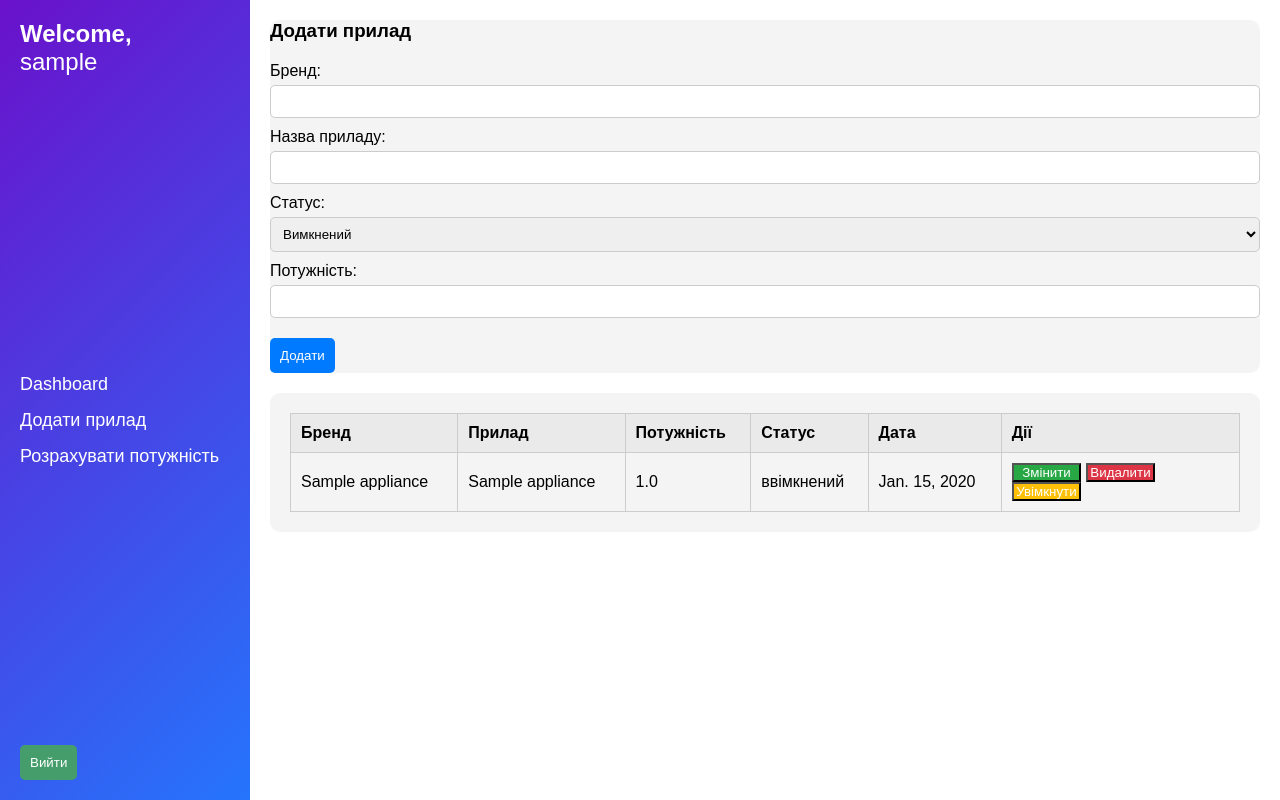
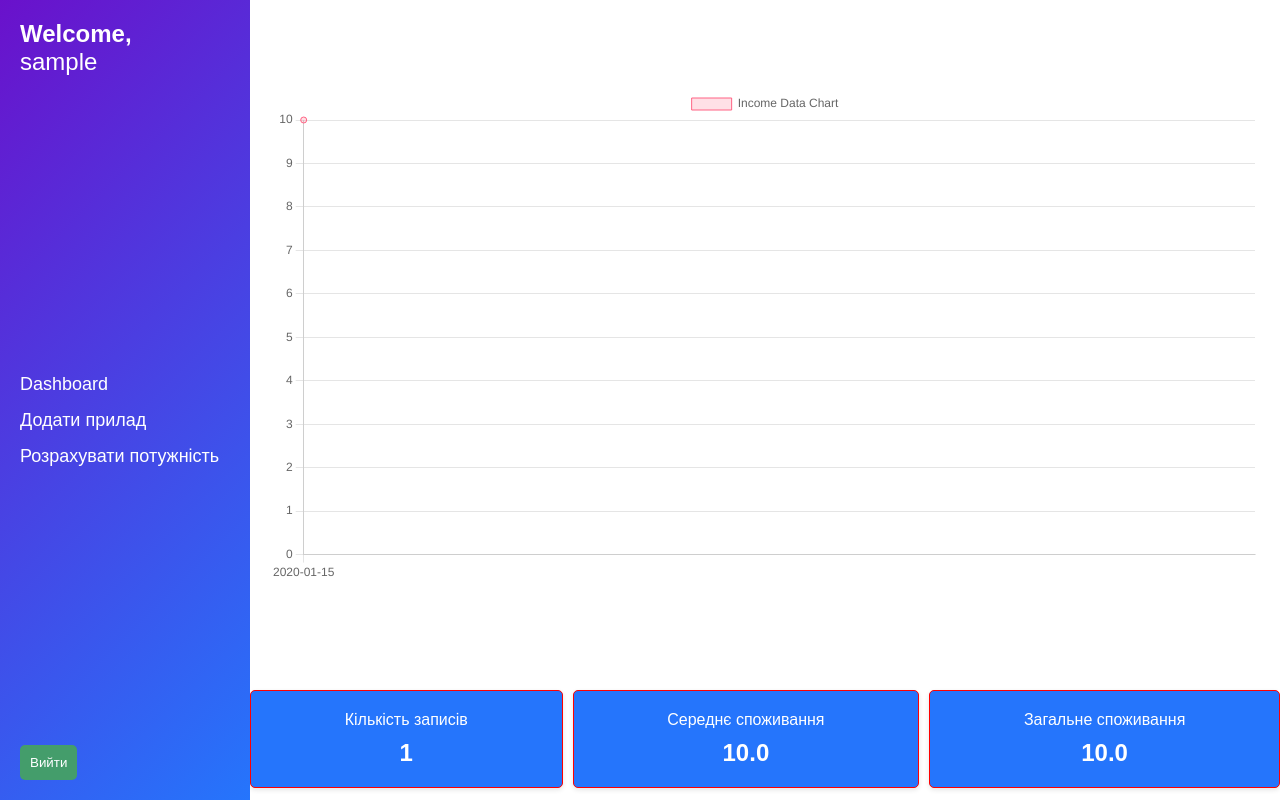
Before and after one commit to pab1m/coursework, a Django app: page / in a window 1280 px wide. Run offline with Django 4.2, Linux system fonts and the light colour scheme; a user stored in the database is signed in; tables that the repository leaves empty hold one stand-in row (values such as "Sample post").

Commit message:
add addappliance.html, update views.py

```diff
--- a/managingsystem/urls.py
+++ b/managingsystem/urls.py
@@ -4,7 +4,7 @@ from django.urls import path
 from . import views
 
 urlpatterns = [
-    path("", views.index, name="index"),
+    path("", views.dashboard, name="index"),
     path("login/", views.login_view, name="login"),
     path("logout/", views.logout_view, name="logout"),
     path("signup/", views.sign_up, name="signup"),
@@ -15,6 +15,9 @@ urlpatterns = [
 
     path("powercalculation/", views.power_calculation, name="power_calculation"),
     path("add_to_dashboard/", views.add_to_dashboard, name="add_to_dashboard"),
+    path("addappliance/", views.index, name="add_appliance"),
+
+
 
     path("dashboard/", views.dashboard, name="dashboard"),
 ]
--- a/managingsystem/views.py
+++ b/managingsystem/views.py
@@ -17,11 +17,8 @@ from .models import Appliance, PowerCalculation, PowerConsumption
 
 @login_required(login_url="login")
 def index(request):
-    if not request.user.is_authenticated:
-        return HttpResponseRedirect(reverse('login'))
-
     appliances = Appliance.objects.filter(user=request.user)
-    return render(request, 'managingsystem/index.html', {
+    return render(request, 'managingsystem/addappliance.html', {
         "appliances": appliances
     })
 
@@ -82,14 +79,14 @@ def add_app(request):
                     status=status
                 )
                 messages.success(request, 'Appliance added successfully!')
-                return redirect("index")
+                return redirect("add_appliance")
             except ValueError:
                 messages.error(request, 'Invalid power value. Please enter a valid number.')
         else:
             messages.error(request, 'All fields are required.')
 
     appliances = Appliance.objects.filter(user=request.user)
-    return render(request, "managingsystem/index.html", {
+    return render(request, "managingsystem/addappliance.html", {
         'appliances': appliances
     })
 
@@ -97,7 +94,7 @@ def add_app(request):
 def delete_app(request, appliance_id):
     appliance = get_object_or_404(Appliance, id=appliance_id, user=request.user)
     appliance.delete()
-    return redirect("index")
+    return redirect("add_appliance")
 
 
 def update_app(request, appliance_id):
@@ -111,7 +108,7 @@ def update_app(request, appliance_id):
         # Перевірка заповненості полів
         if not (brand_name and product_name and power and status):
             messages.error(request, 'Усі поля повинні бути заповнені.')
-            return redirect('index')
+            return redirect('add_appliance')
 
         appliance.brand_name = brand_name
         appliance.product_name = product_name
@@ -119,8 +116,8 @@ def update_app(request, appliance_id):
         appliance.status = status
         appliance.save()
         messages.success(request, 'Прилад успішно оновлено!')
-        return redirect("index")
-    return render(request, 'managingsystem/index.html', {'appliance': appliance})
+        return redirect("add_appliance")
+    return render(request, 'managingsystem/addappliance.html', {'appliance': appliance})
 
 
 def toggle_status(request, appliance_id):
@@ -130,7 +127,7 @@ def toggle_status(request, appliance_id):
     else:
         appliance.status = 'Ввімкнений'
     appliance.save()
-    return redirect("index")
+    return redirect("add_appliance")
 
 
 def power_calculation(request):
@@ -170,11 +167,6 @@ def power_calculation(request):
     appliances = Appliance.objects.filter(user=request.user, status='Ввімкнений')
     items = PowerCalculation.objects.filter(user=request.user)
     total_power = sum(item.power * item.quantity for item in items)
-
-    # # Зберігаємо загальне споживання електроенергії за день
-    # power_consumption, created = PowerConsumption.objects.get_or_create(user=request.user, date=date.today())
-    # power_consumption.total_power = total_power
-    # power_consumption.save()
 
     brands = appliances.values_list('brand_name', flat=True).distinct()
     appliances_json = json.dumps(list(appliances.values('brand_name', 'product_name')))
@@ -228,6 +220,9 @@ def add_to_dashboard(request):
 
 
 def dashboard(request):
+    if not request.user.is_authenticated:
+        return HttpResponseRedirect(reverse('login'))
+
     power_consumptions = PowerConsumption.objects.all().order_by('date')
     dates = [consumption.date.strftime('%Y-%m-%d') for consumption in power_consumptions]
     total_powers = [consumption.total_power for consumption in power_consumptions]
--- a/templates/managingsystem/base.html
+++ b/templates/managingsystem/base.html
@@ -12,8 +12,8 @@
         <div class="sidebar">
             <h2>Welcome, <br><span>{{ request.user.username }}</span></h2>
             <ul>
-                <li><a href="{% url 'dashboard' %}">Dashboard</a></li>
-                <li><a href="{% url 'index' %}">Додати прилад</a></li>
+                <li><a href="{% url 'index' %}">Dashboard</a></li>
+                <li><a href="{% url 'add_appliance' %}">Додати прилад</a></li>
                 <li><a href="{% url 'power_calculation' %}">Розрахувати потужність</a></li>
             </ul>
             <form method="post" action="{% url 'logout' %}">
--- a/templates/managingsystem/index.html
+++ b/templates/managingsystem/index.html
@@ -2,110 +2,55 @@
 {% load static %}
 
 {% block links %}
-    <link rel="stylesheet" href="{% static 'managingsystem/css/style.css' %}">
+    <link rel="stylesheet" href="{% static 'managingsystem/css/dashboard.css' %}">
+    <script src="https://cdn.jsdelivr.net/npm/chart.js"></script>
 {% endblock %}
 
 {% block body %}
-        <div class="main-content">
-           <form method="post" action="{% url 'add_app' %}" id="appliance-form">
-                {% csrf_token %}
-                <input type="hidden" name="appliance_id" id="appliance-id">
-                <div class="form-section">
-                    <h3 id="form-title">Додати прилад</h3>
-                    <div class="form-group">
-                        <label for="brand-name">Бренд:</label>
-                        <input type="text" name="brand_name" id="brand-name" required>
-                    </div>
-                    <div class="form-group">
-                        <label for="product-name">Назва приладу:</label>
-                        <input type="text" name="product_name" id="product-name" required>
-                    </div>
-                    <div class="form-group">
-                        <label for="status">Статус:</label>
-                        <select name="status" id="status" required>
-                            <option value="Вимкнений">Вимкнений</option>
-                            <option value="Ввімкнений">Ввімкнений</option>
-                        </select>
-                    </div>
-                    <div class="form-group">
-                        <label for="power">Потужність:</label>
-                        <input type="text" name="power" id="power" required>
-                    </div>
-                    <div class="form-buttons">
-                        <button type="submit" class="add-btn" id="submit-btn">Додати</button>
-                    </div>
-                </div>
-            </form>
+    <main class="test">
+        <!-- Контейнер для графіка -->
+        <div class="chart-container">
+            <canvas id="incomeChart"></canvas>
+        </div>
 
-            <div class="table-section">
-                <table>
-                    <thead>
-                        <tr>
-                            <th>Бренд</th>
-                            <th>Прилад</th>
-                            <th>Потужність</th>
-                            <th>Статус</th>
-                            <th>Дата</th>
-                            <th>Дії</th>
-                        </tr>
-                    </thead>
-                    <tbody>
-                        {% for appliance in appliances %}
-                            <tr data-id="{{ appliance.id }}">
-                                <td><span class="brand">{{ appliance.brand_name }}</span></td>
-                                <td><span class="product">{{ appliance.product_name }}</span></td>
-                                <td><span class="power">{{ appliance.power }}</span></td>
-                                <td><span class="status">{{ appliance.status }}</span></td>
-                                <td>{{ appliance.date_added }}</td>
-                                <td class="appliance-action">
-                                    <button class="update-btn" onclick="editAppliance({{ appliance.id }})">Змінити</button>
-                                    <form method="post" action="{% url 'delete_app' appliance.id %}" style="display:inline;">
-                                        {% csrf_token %}
-                                        <button type="submit" class="delete-btn">Видалити</button>
-                                    </form>
-                                    <form method="post" action="{% url 'toggle_status' appliance.id %}" style="display:inline;">
-                                        {% csrf_token %}
-                                        <button type="submit" class="status-btn">
-                                            {% if appliance.status == 'Ввімкнений' %}
-                                                Вимкнути
-                                            {% else %}
-                                                Увімкнути
-                                            {% endif %}
-                                        </button>
-                                    </form>
-                                </td>
-                            </tr>
-                        {% endfor %}
-                    </tbody>
-                </table>
+        <!-- Статистика -->
+        <div class="stats">
+            <div class="stat-item">
+                <p>Кількість записів</p>
+                <p class="stat-value">{{ total_devices }}</p>
+            </div>
+            <div class="stat-item">
+                <p>Середнє споживання</p>
+                <p class="stat-value">{{ average_consumption }}</p>
+            </div>
+            <div class="stat-item">
+                <p>Загальне споживання</p>
+                <p class="stat-value">{{ total_consumption }}</p>
             </div>
         </div>
-    </div>
+    </main>
 
     <script>
-        function editAppliance(id) {
-            // Отримуємо елемент рядка таблиці
-            const row = document.querySelector(`tr[data-id='${id}']`);
-            const brand = row.querySelector('.brand').textContent;
-            const product = row.querySelector('.product').textContent;
-            const power = row.querySelector('.power').textContent;
-            const status = row.querySelector('.status').textContent;
-
-            // Заповнюємо форму значеннями
-            document.getElementById('brand-name').value = brand;
-            document.getElementById('product-name').value = product;
-            document.getElementById('power').value = power;
-            document.getElementById('status').value = status;
-            document.getElementById('appliance-id').value = id;
-
-            // Змінюємо заголовок форми
-            document.getElementById('form-title').textContent = 'Змінити прилад';
-            // Змінюємо текст кнопки
-            document.getElementById('submit-btn').textContent = 'Виконати';
-
-            // Змінюємо action форми
-            const form = document.getElementById('appliance-form');
-            form.action = `/update_app/${id}/`;
-        }
+        var ctx = document.getElementById('incomeChart').getContext('2d');
+        var incomeChart = new Chart(ctx, {
+            type: 'line',
+            data: {
+                labels: {{ dates|safe }},
+                datasets: [{
+                    label: 'Income Data Chart',
+                    data: {{ total_powers|safe }},
+                    backgroundColor: 'rgba(255, 99, 132, 0.2)',
+                    borderColor: 'rgba(255, 99, 132, 1)',
+                    borderWidth: 1
+                }]
+            },
+            options: {
+                scales: {
+                    y: {
+                        beginAtZero: true
+                    }
+                }
+            }
+        });
     </script>
 {% endblock %}
```
Also changed, not shown: templates/managingsystem/addappliance.html (added, +111 -0 lines).
